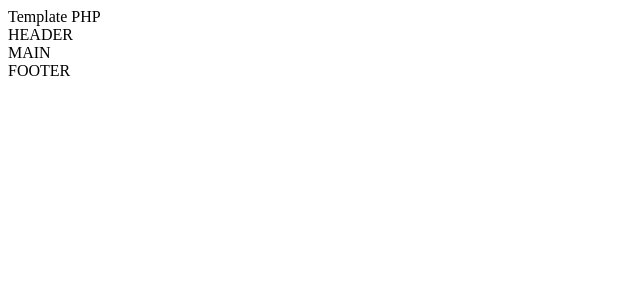
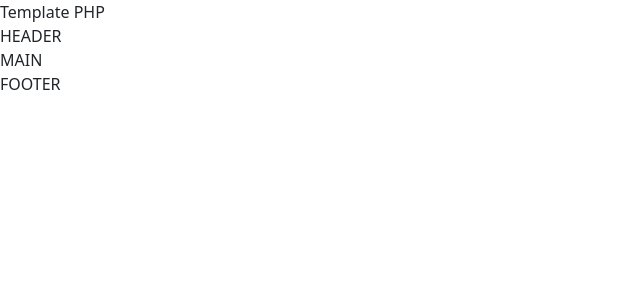
Before and after one commit to gabrielebottari/php-oop-2, a PHP site: page / in a window 1280 px wide. Shown: the top 300 px of the page, without its empty margins (0-640 px from the left). Run offline with PHP 8.4, Linux system fonts and the light colour scheme.

Commit message:
ADD structure

```diff
--- /dev/null
+++ b/css/style.css
@@ -0,0 +1,7 @@
+/* RESET */
+
+* {
+    margin: 0;
+    padding: 0;
+    box-sizing: border-box;
+}
--- a/index.php
+++ b/index.php
@@ -7,7 +7,11 @@
     <head>
         <meta charset="UTF-8">
         <meta name="viewport" content="width=device-width, initial-scale=1.0">
-        <title>Template PHP</title>
+        <link href="https://cdn.jsdelivr.net/npm/bootstrap@5.3.2/dist/css/bootstrap.min.css" rel="stylesheet" integrity="sha384-T3c6CoIi6uLrA9TneNEoa7RxnatzjcDSCmG1MXxSR1GAsXEV/Dwwykc2MPK8M2HN" crossorigin="anonymous">
+        <link rel="stylesheet" href="https://cdnjs.cloudflare.com/ajax/libs/font-awesome/6.4.0/css/all.min.css" integrity="sha512-iecdLmaskl7CVkqkXNQ/ZH/XLlvWZOJyj7Yy7tcenmpD1ypASozpmT/E0iPtmFIB46ZmdtAc9eNBvH0H/ZpiBw==" crossorigin="anonymous" referrerpolicy="no-referrer" />
+        <!-- CSS -->
+        <link rel="stylesheet" href="css/style.css">
+        <title>PHP-OOP-02</title>
     </head>
     <body>
 
@@ -23,5 +27,6 @@
             FOOTER
         </footer>
 
+        <script src="https://cdn.jsdelivr.net/npm/bootstrap@5.3.2/dist/js/bootstrap.bundle.min.js" integrity="sha384-C6RzsynM9kWDrMNeT87bh95OGNyZPhcTNXj1NW7RuBCsyN/o0jlpcV8Qyq46cDfL" crossorigin="anonymous"></script>
     </body>
 </html>
```
Also changed, not shown: db.php (added), models/food.php (added), models/genre.php (added), models/kennel.php (added), models/product.php (added), models/toy.php (added).
